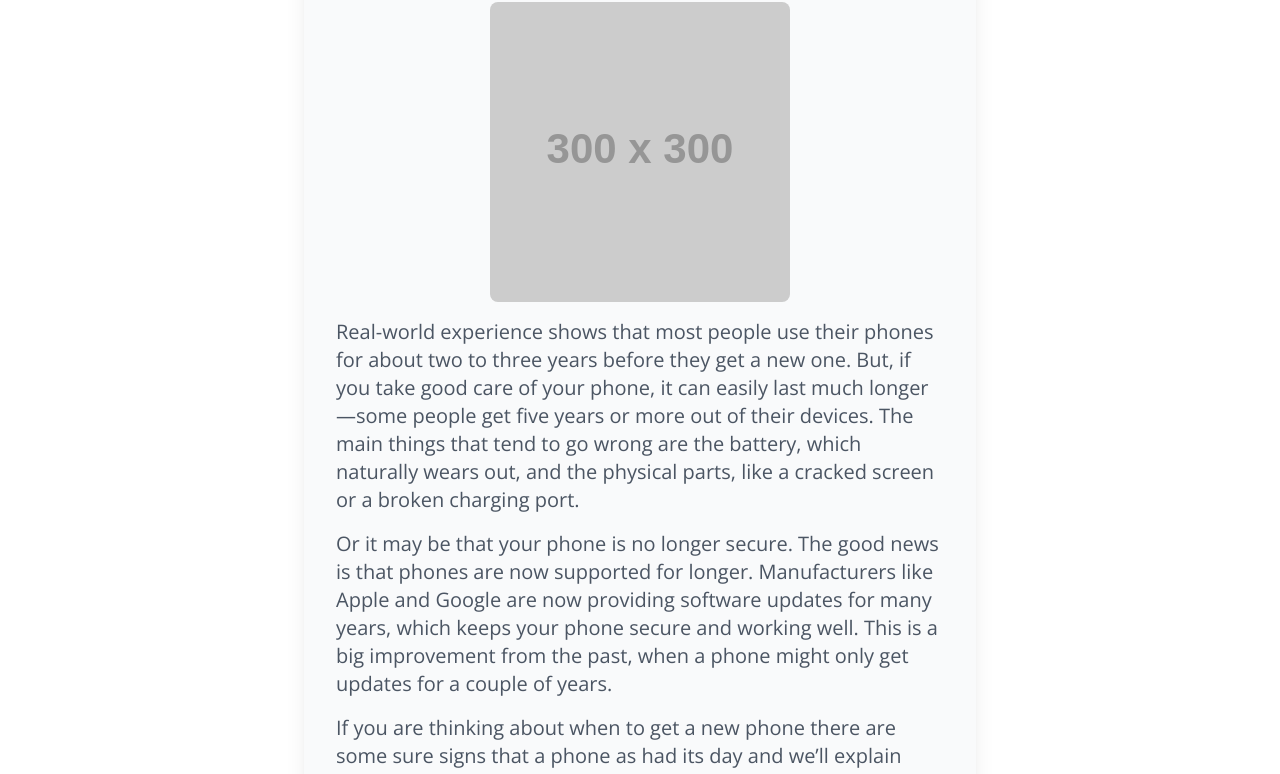
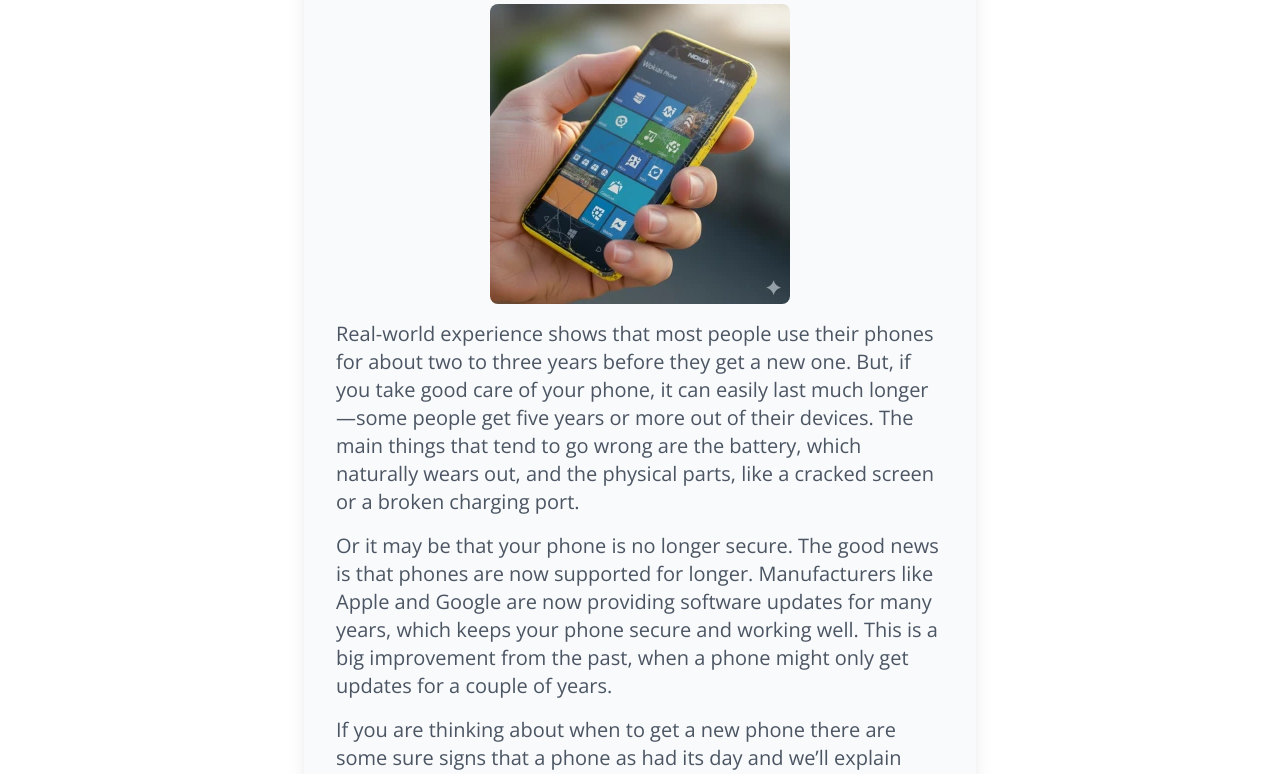
Before and after one commit to grantFD/StepByStep, a plain HTML site: page index.html in a window 1280 px wide. Shown: the part 226-1000 px from the top of the page. Drawn offline with nearby package versions, Linux system fonts and the light colour scheme; placeholder pictures from the web are drawn by us.

Commit message:
add images

```diff
--- a/index.html
+++ b/index.html
@@ -112,7 +112,7 @@
     type: 'step',
     title: 'Should you replace your phone?',
     content: `<p></p>
-<p class="mb-4"><img src="https://placehold.co/300x300/E5E7EB/4B5563?text=Dummy+Image+300x300" class="mx-auto my-4 rounded-lg w-full sm:max-w-[300px] h-auto" alt="User-provided image"></img>
+<p class="mb-4"><img src="oldphones3_300.webp" class="mx-auto my-4 rounded-lg w-full sm:max-w-[300px] h-auto" alt="Old phone"></img>
 </p>
 <p class="mb-4">Real-world experience shows that most people use their phones for about two to three years before they get a new one. But, if you take good care of your phone, it can easily last much longer—some people get five years or more out of their devices. The main things that tend to go wrong are the battery, which naturally wears out, and the physical parts, like a cracked screen or a broken charging port.
 </p>
@@ -358,7 +358,7 @@
     <br></br>
 </p>
 <p></p>
-<p class="mb-4 "><img src="https://placehold.co/300x300/E5E7EB/4B5563?text=Dummy+Image+300x300" class="mx-auto my-4 rounded-lg w-full sm:max-w-[300px] h-auto" alt="User-provided image"></img>
+<p class="mb-4 "><img src="Happy_phone_user.webp" class="mx-auto my-4 rounded-lg w-full sm:max-w-[300px] h-auto" alt="User-provided image"></img>
 </p>`,
                 startOver: 'step1',
                 close: true
@@ -422,7 +422,7 @@
                 <header class="header-bg text-white w-full rounded-b-lg mb-8 p-4 md:p-6 shadow-md flex flex-col items-center">
                     <div class="flex justify-start items-center w-full max-w-2xl">
                         <div class="flex items-center space-x-2">
-                            <span class="logo-icon">&#x2605;</span>
+                            <span class="logo-icon"><img src="Digital Seniors Logo 100.png" </img> </span>
                             <span class="text-white text-xl md:text-2xl font-bold">Interactive Guide</span>
                         </div>
                     </div>
```
